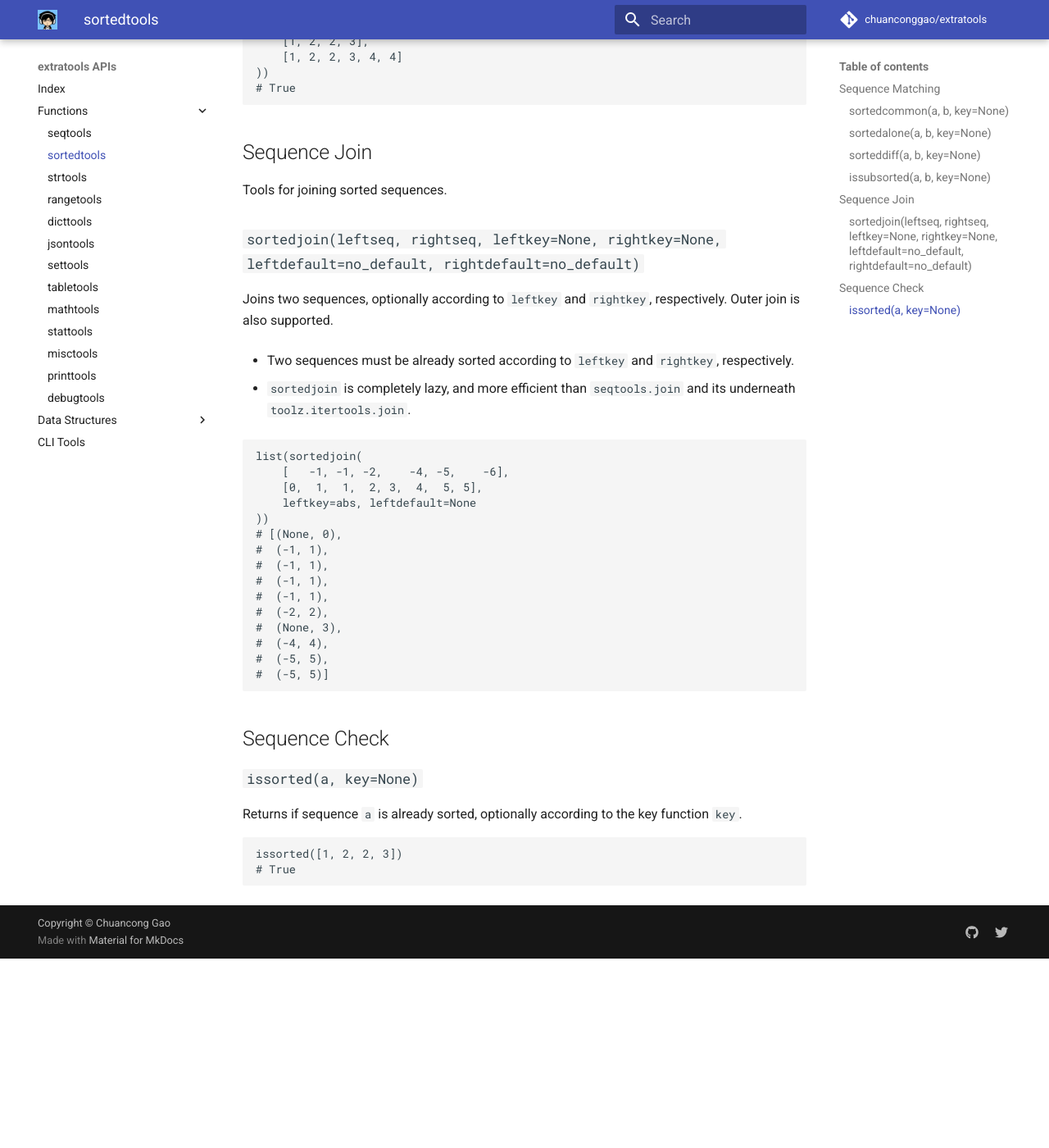
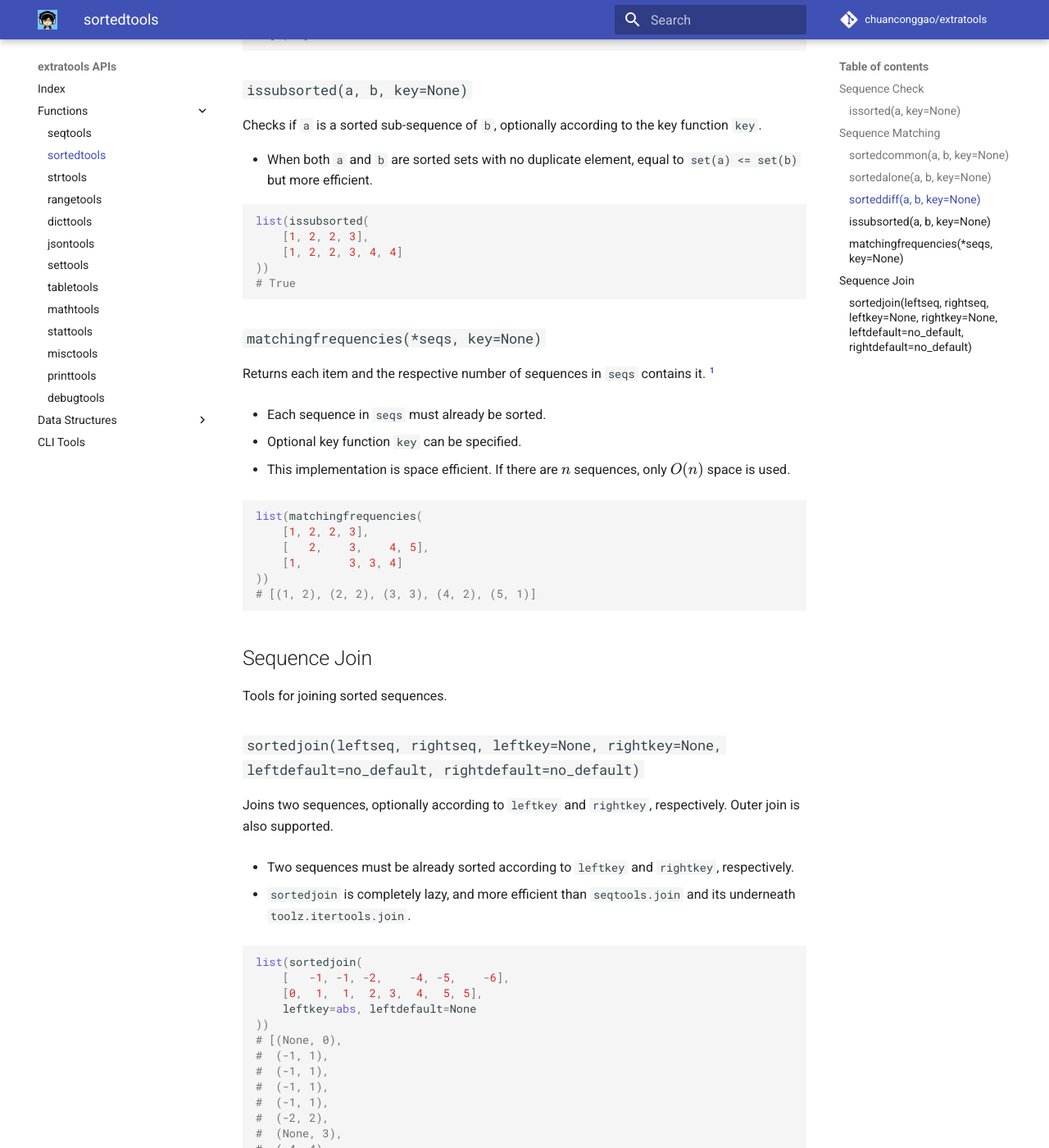
Before and after one commit to chuanconggao/extratools, an MkDocs documentation site: the page built from docs/functions/sortedtools.md, in a window 1280 px wide and 1400 px high, scrolled down 1406 px. Shown: the whole window at 82% size. Built offline with MkDocs 1.6.1 and Material for MkDocs 9.7.7, drawn with Linux system fonts in a browser that asks for light colours; formulas are drawn with MathJax 3; comment, search, counter and statistics services are not loaded; old or Windows-style settings are respelled for this version of MkDocs; before the commit the page ends 2575 px from its top, so only the background shows below that; some of the changed text lies outside the part shown.

Commit message:
Add sortedtools.matchingfrequencies; Make docs support math and highlight

````diff
--- a/docs/functions/sortedtools.md
+++ b/docs/functions/sortedtools.md
@@ -1,4 +1,15 @@
 [Source](https://github.com/chuanconggao/extratools/blob/master/extratools/sortedtools.py)
+
+## Sequence Check
+
+### `issorted(a, key=None)`
+
+Returns if sequence `a` is already sorted, optionally according to the key function `key`.
+
+``` python
+issorted([1, 2, 2, 3])
+# True
+```
 
 ## Sequence Matching
 
@@ -60,6 +71,27 @@ list(issubsorted(
 # True
 ```
 
+### `matchingfrequencies(*seqs, key=None)`
+
+Returns each item and the respective number of sequences in `seqs` contains it. [^a]
+
+- Each sequence in `seqs` must already be sorted.
+
+- Optional key function `key` can be specified.
+
+- This implementation is space efficient. If there are $n$ sequences, only $O(n)$ space is used.
+
+``` python
+list(matchingfrequencies(
+    [1, 2, 2, 3],
+    [   2,    3,    4, 5],
+    [1,       3, 3, 4]
+))
+# [(1, 2), (2, 2), (3, 3), (4, 2), (5, 1)]
+```
+
+[^a]: For the frequency of each item within a single sequence, use `toolz.itertoolz.frequencies`.
+
 ## Sequence Join
 
 Tools for joining sorted sequences.
@@ -89,14 +121,3 @@ list(sortedjoin(
 #  (-5, 5),
 #  (-5, 5)]
 ```
-
-## Sequence Check
-
-### `issorted(a, key=None)`
-
-Returns if sequence `a` is already sorted, optionally according to the key function `key`.
-
-``` python
-issorted([1, 2, 2, 3])
-# True
-```
--- a/mkdocs.yml
+++ b/mkdocs.yml
@@ -18,6 +18,16 @@ theme:
     language: en
     logo: favicon.jpg
     favicon: favicon.jpg
+
+markdown_extensions:
+    - codehilite
+    - footnotes
+    - nl2br
+    - smarty
+    - mdx_math:
+        enable_dollar_delimiter: True
+
+extra_javascript: ["https://cdn.mathjax.org/mathjax/latest/MathJax.js?config=TeX-AMS_HTML"]
 
 pages:
     - Index: index.md
--- a/setup.py
+++ b/setup.py
@@ -4,7 +4,7 @@ from setuptools import setup
 from glob import glob
 
 url = "https://github.com/chuanconggao/extratools"
-version = "0.5.10"
+version = "0.5.11"
 
 setup(
     name="extratools",
````
Also changed, not shown: 1 other file.
